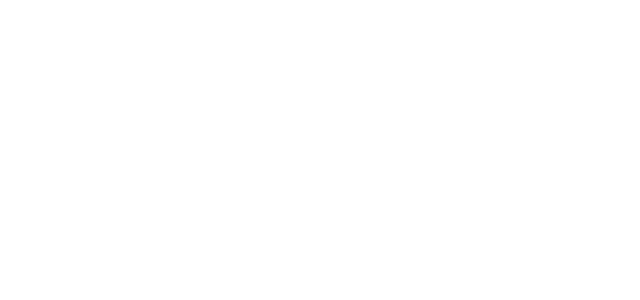
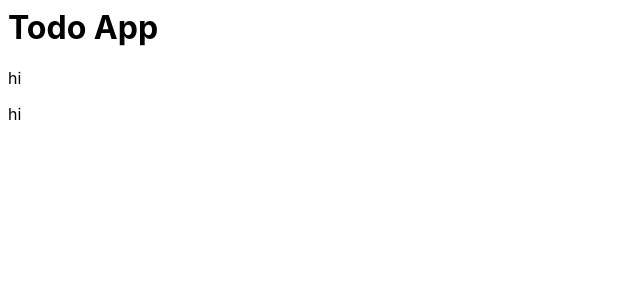
Before and after one commit to AllenDodul/react-fjarsd, a React (Create React App) app: page / in a window 1280 px wide. Shown: the top 300 px of the page, without its empty margins (0-640 px from the left). Built offline with nearby package versions, Linux system fonts and the light colour scheme.

Commit message:
1 file modified, 2 added

```diff
--- a/src/App.js
+++ b/src/App.js
@@ -1,5 +1,7 @@
 import React from "react";
+import Todos from "./Todos";
 import "./style.css";
+
 
 const todos = [
   {
@@ -17,7 +19,8 @@ const todos = [
 export default function App() {
   return (
     <div>
-
+      <h1>Todo App</h1>
+      <Todos getTodos={todos}/>
     </div>
   );
 }
--- /dev/null
+++ b/src/Todo.jsx
@@ -0,0 +1,10 @@
+import React from "react";
+
+const Todo = () => {
+  return(
+    <div>
+      <p>hi</p>
+    </div>
+  )
+}
+export default Todo;
--- /dev/null
+++ b/src/Todos.jsx
@@ -0,0 +1,13 @@
+import React from "react";
+import Todo from "./Todo";
+
+const Todos = (props) => {
+  return(
+    <div>
+      {props.getTodos.map(()=>
+        <Todo />
+      )}
+    </div>
+  )
+}
+export default Todos;
```
